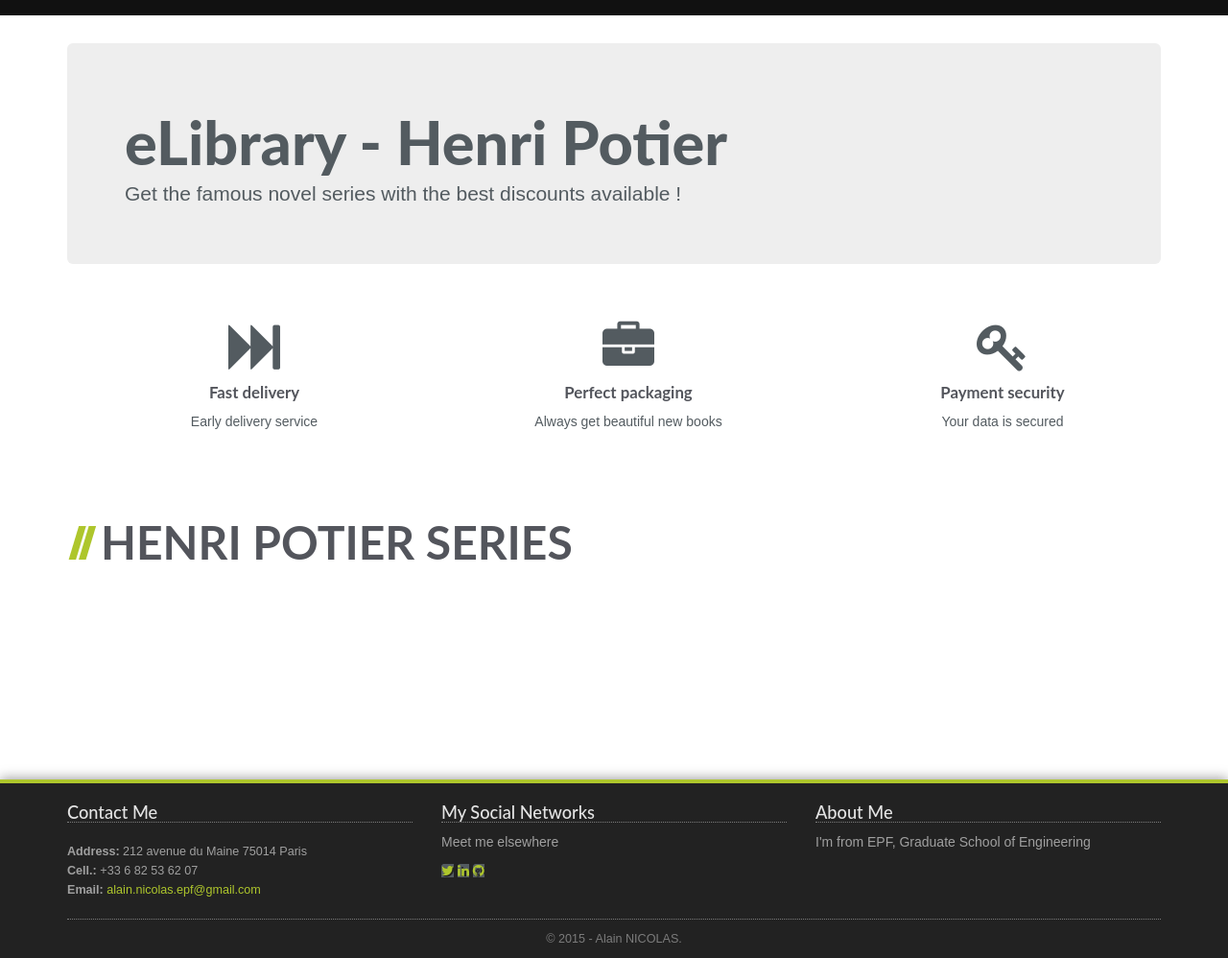
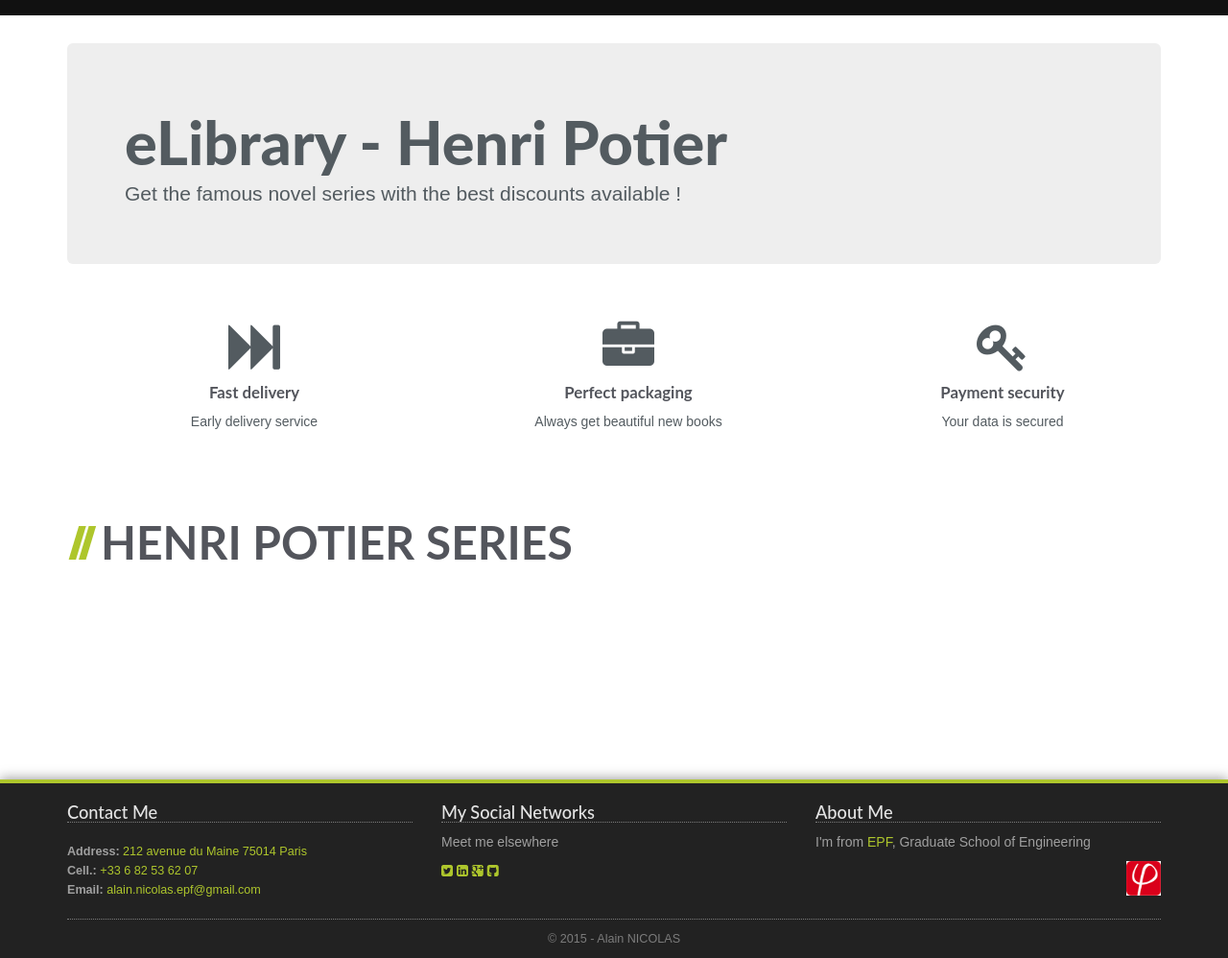
Before and after one commit to alainncls/henripotier, a website: page app/index.html in a window 1280 px wide. Shown: the part 75-1073 px from the top of the page at 96% size. Drawn offline with nearby package versions, Linux system fonts and the light colour scheme; some packages are replaced by stand-ins of ours; files that its build step writes are made by us from their sources; no server answers.

Commit message:
New footer

```diff
--- a/app/views/footer.html
+++ b/app/views/footer.html
@@ -6,8 +6,8 @@
       <div class="col-footer col-md-4 col-xs-6">
         <h3>Contact Me</h3>
         <p class="contact-us-details">
-          <b>Address:</b> 212 avenue du Maine 75014 Paris<br/>
-          <b>Cell.:</b> +33 6 82 53 62 07<br/>
+          <b>Address:</b><a href="https://goo.gl/maps/eZf5w" target="_blank"> 212 avenue du Maine 75014 Paris</a><br/>
+          <b>Cell.:</b> <a href="tel:+33 6 82 53 62 07">+33 6 82 53 62 07</a><br/>
           <b>Email:</b> <a href="mailto:alain.nicolas.epf@gmail.com">alain.nicolas.epf@gmail.com</a>
         </p>
       </div>
@@ -15,20 +15,22 @@
         <h3>My Social Networks</h3>
         <p>Meet me elsewhere</p>
         <div>
-          <a href="https://twitter.com/Alain_Ncls"><span class="icon-twitter"></span></a>
-          <a href="https://fr.linkedin.com/in/alainnicolas"><span class="icon-linkedin"></span></a>
-          <a href="https://github.com/alainncls"><span class="icon-github"></span></a>
+          <a href="https://twitter.com/Alain_Ncls" target="_blank"><span class="icon-twitter-sign"></span></a>
+          <a href="https://fr.linkedin.com/in/alainnicolas" target="_blank"><span class="icon-linkedin-sign"></span></a>
+          <a href="https://plus.google.com/106583880548533765936" target="_blank"><span class="icon-google-plus-sign"></span></a>
+          <a href="https://github.com/alainncls" target="_blank"><span class="icon-github-sign"></span></a>
         </div>
       </div>
       <div class="col-footer col-md-4 col-xs-6">
         <h3>About Me</h3>
-        <p>I'm from EPF, Graduate School of Engineering</p>
+        <p>I'm from <a href="http://www.epf.fr" target="_blank">EPF</a>, Graduate School of Engineering</p>
+        <a href="http://www.epf.fr" target="_blank"><img class="pull-right" src="images/logo_epf.jpg" alt="Logo EPF" height="10%" width="10%"></a>
       </div>
 
     </div>
     <div class="row">
       <div class="col-md-12">
-        <div class="footer-copyright">&copy; 2015 - Alain NICOLAS.</div>
+        <div class="footer-copyright">&copy; 2015 - Alain NICOLAS</div>
       </div>
     </div>
   </div>
```
Also changed, not shown: app/images/logo_epf.jpg (added), app/images/yeoman.png (deleted).
